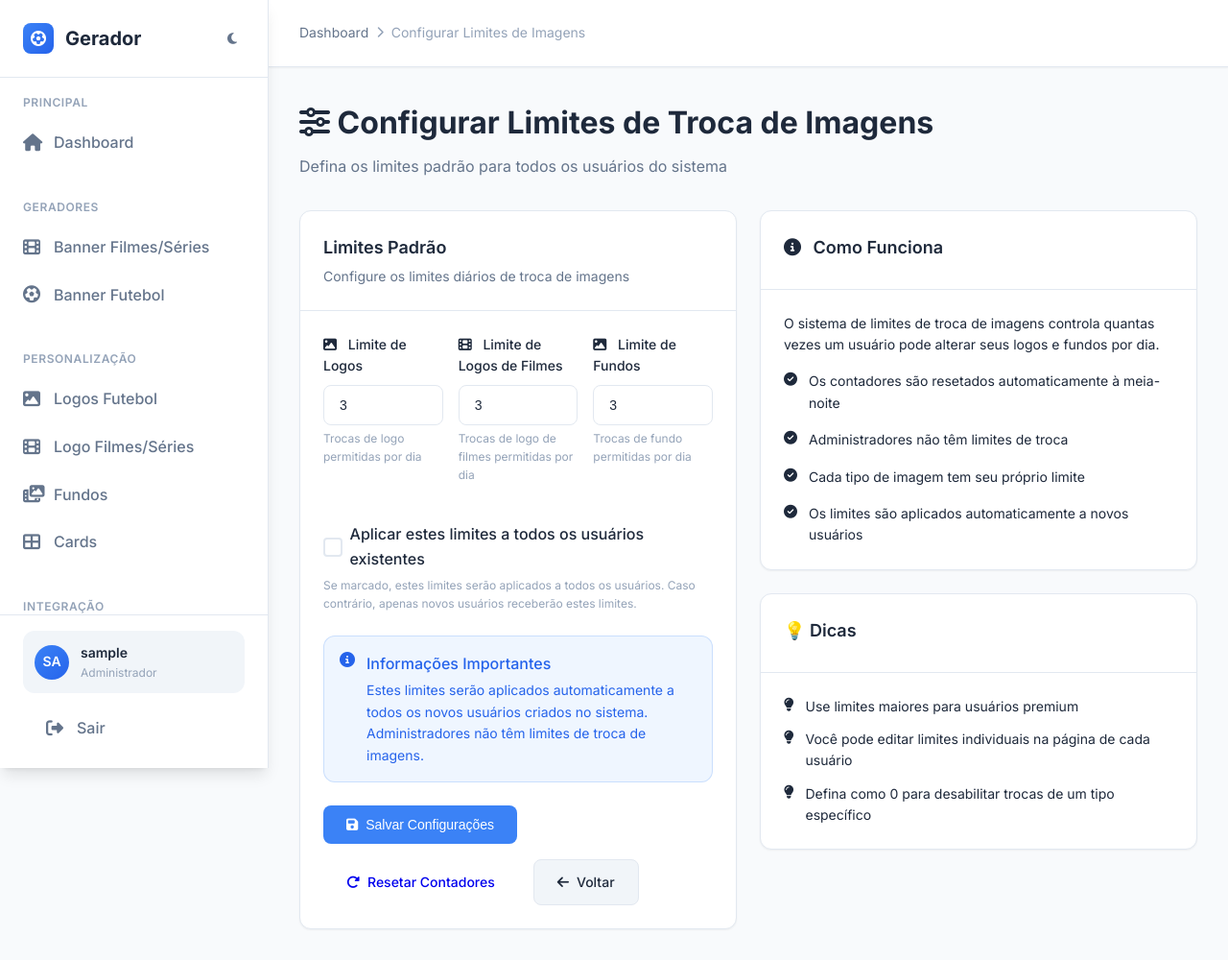
After one commit to juninho877/dragCadast, a PHP site: page /admin/update_all_image_limits.php in a window 1280 px wide. The commit adds this page. Shown: the whole page at 96% size. Run offline with PHP 8.4, Linux system fonts and the light colour scheme; the visitor is signed in with stand-in values (Sample User, id 1); data that the repository does not hold is empty; some libraries are stand-ins or nearby versions.

Commit message:
Implement Image Limits from Admin

```diff
--- a/admin/classes/User.php
+++ b/admin/classes/User.php
@@ -104,6 +104,19 @@ class User {
     // Criar novo usuário
     public function createUser($data) {
         try {
+            // Buscar limites de troca de imagens do admin (ID 1)
+            $stmt = $this->db->prepare("
+                SELECT logo_change_limit, movie_logo_change_limit, background_change_limit
+                FROM usuarios WHERE id = 1
+            ");
+            $stmt->execute();
+            $adminLimits = $stmt->fetch();
+
+            // Definir limites padrão caso não encontre o admin
+            $logoChangeLimit = $adminLimits ? $adminLimits['logo_change_limit'] : 3;
+            $movieLogoChangeLimit = $adminLimits ? $adminLimits['movie_logo_change_limit'] : 3;
+            $backgroundChangeLimit = $adminLimits ? $adminLimits['background_change_limit'] : 3;
+
             // Verificar se username já existe
             $stmt = $this->db->prepare("SELECT id FROM usuarios WHERE username = ?");
             $stmt->execute([$data['username']]);
@@ -153,8 +166,9 @@ class User {
             }
 
             $stmt = $this->db->prepare("
-                INSERT INTO usuarios (username, password, email, role, status, expires_at, parent_user_id)
-                VALUES (?, ?, ?, ?, ?, ?, ?)
+                INSERT INTO usuarios (username, password, email, role, status, expires_at, parent_user_id,
+                                     logo_change_limit, movie_logo_change_limit, background_change_limit)
+                VALUES (?, ?, ?, ?, ?, ?, ?, ?, ?, ?)
             ");
 
             $hashedPassword = password_hash($data['password'], PASSWORD_DEFAULT);
@@ -167,7 +181,10 @@ class User {
                 $data['role'] ?? 'user',
                 $data['status'] ?? 'active',
                 $expiresAt,
-                $parentUserId
+                $parentUserId,
+                $logoChangeLimit,
+                $movieLogoChangeLimit,
+                $backgroundChangeLimit
             ]);
 
             return ['success' => true, 'message' => 'Usuário criado com sucesso'];
--- /dev/null
+++ b/admin/update_all_image_limits.php
@@ -0,0 +1,375 @@
+<?php
+/**
+ * Script para atualizar os limites de troca de imagens para todos os usuários
+ * Pode ser executado manualmente ou via interface de administração
+ */
+
+session_start();
+if (!isset($_SESSION["usuario"]) || $_SESSION["role"] !== 'admin') {
+    header("Location: login.php");
+    exit();
+}
+
+require_once 'classes/User.php';
+
+$user = new User();
+$message = '';
+$messageType = '';
+
+// Buscar limites atuais do admin (ID 1)
+$adminUser = $user->getUserById(1);
+$currentLimits = [
+    'logo' => $adminUser ? $adminUser['logo_change_limit'] : 3,
+    'movie_logo' => $adminUser ? $adminUser['movie_logo_change_limit'] : 3,
+    'background' => $adminUser ? $adminUser['background_change_limit'] : 3
+];
+
+// Processar formulário
+if ($_SERVER['REQUEST_METHOD'] === 'POST') {
+    $logoLimit = isset($_POST['logo_limit']) ? max(0, intval($_POST['logo_limit'])) : 3;
+    $movieLogoLimit = isset($_POST['movie_logo_limit']) ? max(0, intval($_POST['movie_logo_limit'])) : 3;
+    $backgroundLimit = isset($_POST['background_limit']) ? max(0, intval($_POST['background_limit'])) : 3;
+    $applyToAll = isset($_POST['apply_to_all']) && $_POST['apply_to_all'] === 'yes';
+
+    // Atualizar limites do admin (ID 1)
+    $result = $user->updateImageChangeLimits(1, $logoLimit, $movieLogoLimit, $backgroundLimit);
+
+    if ($result['success']) {
+        $message = "Limites do administrador atualizados com sucesso.";
+        $messageType = "success";
+
+        // Se solicitado, aplicar a todos os usuários
+        if ($applyToAll) {
+            $allResult = $user->updateAllImageChangeLimits($logoLimit, $movieLogoLimit, $backgroundLimit);
+
+            if ($allResult['success']) {
+                $message .= " Limites aplicados a todos os usuários ({$allResult['affected_rows']} usuários afetados).";
+            } else {
+                $message .= " Porém houve um erro ao aplicar a todos os usuários: {$allResult['message']}";
+                $messageType = "warning";
+            }
+        }
+
+        // Atualizar limites atuais para exibição
+        $currentLimits = [
+            'logo' => $logoLimit,
+            'movie_logo' => $movieLogoLimit,
+            'background' => $backgroundLimit
+        ];
+    } else {
+        $message = "Erro ao atualizar limites: {$result['message']}";
+        $messageType = "error";
+    }
+}
+
+$pageTitle = "Configurar Limites de Imagens";
+include "includes/header.php";
+?>
+
+<div class="page-header">
+    <h1 class="page-title">
+        <i class="fas fa-sliders-h text-primary-500 mr-3"></i>
+        Configurar Limites de Troca de Imagens
+    </h1>
+    <p class="page-subtitle">Defina os limites padrão para todos os usuários do sistema</p>
+</div>
+
+<div class="grid grid-cols-1 md:grid-cols-2 gap-6">
+    <!-- Formulário de Configuração -->
+    <div class="lg:col-span-2">
+        <div class="card">
+            <div class="card-header">
+                <h3 class="card-title">Limites Padrão</h3>
+                <p class="card-subtitle">Configure os limites diários de troca de imagens</p>
+            </div>
+            <div class="card-body">
+                <?php if ($message): ?>
+                    <div class="alert alert-<?php echo $messageType; ?> mb-6">
+                        <i class="fas fa-<?php echo $messageType === 'success' ? 'check-circle' : ($messageType === 'warning' ? 'exclamation-triangle' : 'times-circle'); ?>"></i>
+                        <?php echo $message; ?>
+                    </div>
+                <?php endif; ?>
+
+                <form method="POST" action="">
+                    <div class="grid grid-cols-1 md:grid-cols-3 gap-4">
+                        <div class="form-group">
+                            <label for="logo_limit" class="form-label">
+                                <i class="fas fa-image mr-2"></i>
+                                Limite de Logos
+                            </label>
+                            <input type="number" id="logo_limit" name="logo_limit" class="form-input"
+                                   value="<?php echo $currentLimits['logo']; ?>" min="0" required>
+                            <p class="text-xs text-muted mt-1">Trocas de logo permitidas por dia</p>
+                        </div>
+
+                        <div class="form-group">
+                            <label for="movie_logo_limit" class="form-label">
+                                <i class="fas fa-film mr-2"></i>
+                                Limite de Logos de Filmes
+                            </label>
+                            <input type="number" id="movie_logo_limit" name="movie_logo_limit" class="form-input"
+                                   value="<?php echo $currentLimits['movie_logo']; ?>" min="0" required>
+                            <p class="text-xs text-muted mt-1">Trocas de logo de filmes permitidas por dia</p>
+                        </div>
+
+                        <div class="form-group">
+                            <label for="background_limit" class="form-label">
+                                <i class="fas fa-image mr-2"></i>
+                                Limite de Fundos
+                            </label>
+                            <input type="number" id="background_limit" name="background_limit" class="form-input"
+                                   value="<?php echo $currentLimits['background']; ?>" min="0" required>
+                            <p class="text-xs text-muted mt-1">Trocas de fundo permitidas por dia</p>
+                        </div>
+                    </div>
+
+                    <div class="form-group mt-4">
+                        <div class="flex items-center">
+                            <input type="checkbox" id="apply_to_all" name="apply_to_all" value="yes" class="form-checkbox">
+                            <label for="apply_to_all" class="ml-2 font-medium">
+                                Aplicar estes limites a todos os usuários existentes
+                            </label>
+                        </div>
+                        <p class="text-xs text-muted mt-1">
+                            Se marcado, estes limites serão aplicados a todos os usuários. Caso contrário, apenas novos usuários receberão estes limites.
+                        </p>
+                    </div>
+
+                    <div class="alert alert-info mt-4">
+                        <i class="fas fa-info-circle"></i>
+                        <div>
+                            <p class="font-medium">Informações Importantes</p>
+                            <p class="text-sm mt-1">
+                                Estes limites serão aplicados automaticamente a todos os novos usuários criados no sistema.
+                                Administradores não têm limites de troca de imagens.
+                            </p>
+                        </div>
+                    </div>
+
+                    <div class="form-actions">
+                        <button type="submit" class="btn btn-primary">
+                            <i class="fas fa-save"></i>
+                            Salvar Configurações
+                        </button>
+
+                        <a href="reset_image_limits.php" class="btn btn-warning" onclick="return confirm('Tem certeza que deseja resetar todos os contadores de troca de imagens?');">
+                            <i class="fas fa-redo-alt"></i>
+                            Resetar Contadores
+                        </a>
+
+                        <a href="index.php" class="btn btn-secondary">
+                            <i class="fas fa-arrow-left"></i>
+                            Voltar
+                        </a>
+                    </div>
+                </form>
+            </div>
+        </div>
+    </div>
+
+    <!-- Painel de Informações -->
+    <div class="space-y-6">
+        <!-- Explicação -->
+        <div class="card">
+            <div class="card-header">
+                <h3 class="card-title">
+                    <i class="fas fa-info-circle text-primary-500 mr-2"></i>
+                    Como Funciona
+                </h3>
+            </div>
+            <div class="card-body">
+                <div class="space-y-4 text-sm">
+                    <p>
+                        O sistema de limites de troca de imagens controla quantas vezes um usuário pode alterar seus logos e fundos por dia.
+                    </p>
+
+                    <div class="feature-item">
+                        <i class="fas fa-check-circle text-success-500"></i>
+                        <p>Os contadores são resetados automaticamente à meia-noite</p>
+                    </div>
+
+                    <div class="feature-item">
+                        <i class="fas fa-check-circle text-success-500"></i>
+                        <p>Administradores não têm limites de troca</p>
+                    </div>
+
+                    <div class="feature-item">
+                        <i class="fas fa-check-circle text-success-500"></i>
+                        <p>Cada tipo de imagem tem seu próprio limite</p>
+                    </div>
+
+                    <div class="feature-item">
+                        <i class="fas fa-check-circle text-success-500"></i>
+                        <p>Os limites são aplicados automaticamente a novos usuários</p>
+                    </div>
+                </div>
+            </div>
+        </div>
+
+        <!-- Dicas -->
+        <div class="card">
+            <div class="card-header">
+                <h3 class="card-title">💡 Dicas</h3>
+            </div>
+            <div class="card-body">
+                <div class="space-y-3 text-sm">
+                    <div class="tip-item">
+                        <i class="fas fa-lightbulb text-warning-500"></i>
+                        <p>Use limites maiores para usuários premium</p>
+                    </div>
+                    <div class="tip-item">
+                        <i class="fas fa-lightbulb text-warning-500"></i>
+                        <p>Você pode editar limites individuais na página de cada usuário</p>
+                    </div>
+                    <div class="tip-item">
+                        <i class="fas fa-lightbulb text-warning-500"></i>
+                        <p>Defina como 0 para desabilitar trocas de um tipo específico</p>
+                    </div>
+                </div>
+            </div>
+        </div>
+    </div>
+</div>
+
+<style>
+    .alert {
+        padding: 1rem;
+        border-radius: 12px;
+        display: flex;
+        align-items: flex-start;
+        gap: 0.75rem;
+    }
+
+    .alert-success {
+        background: var(--success-50);
+        color: var(--success-600);
+        border: 1px solid rgba(34, 197, 94, 0.2);
+    }
+
+    .alert-error {
+        background: var(--danger-50);
+        color: var(--danger-600);
+        border: 1px solid rgba(239, 68, 68, 0.2);
+    }
+
+    .alert-warning {
+        background: var(--warning-50);
+        color: var(--warning-600);
+        border: 1px solid rgba(245, 158, 11, 0.2);
+    }
+
+    .alert-info {
+        background: var(--primary-50);
+        color: var(--primary-600);
+        border: 1px solid rgba(59, 130, 246, 0.2);
+    }
+
+    .form-actions {
+        display: flex;
+        gap: 1rem;
+        margin-top: 1.5rem;
+        flex-wrap: wrap;
+    }
+
+    .feature-item, .tip-item {
+        display: flex;
+        align-items: flex-start;
+        gap: 0.75rem;
+    }
+
+    .feature-item i, .tip-item i {
+        margin-top: 0.125rem;
+        flex-shrink: 0;
+    }
+
+    .form-checkbox {
+        width: 1.25rem;
+        height: 1.25rem;
+        border-radius: 0.25rem;
+        border: 2px solid var(--border-color);
+        appearance: none;
+        -webkit-appearance: none;
+        -moz-appearance: none;
+        background-color: var(--bg-primary);
+        cursor: pointer;
+        position: relative;
+        transition: var(--transition);
+    }
+
+    .form-checkbox:checked {
+        background-color: var(--primary-500);
+        border-color: var(--primary-500);
+    }
+
+    .form-checkbox:checked::after {
+        content: '';
+        position: absolute;
+        top: 50%;
+        left: 50%;
+        transform: translate(-50%, -50%) rotate(45deg);
+        width: 0.25rem;
+        height: 0.5rem;
+        border: solid white;
+        border-width: 0 2px 2px 0;
+    }
+
+    .form-checkbox:focus {
+        outline: none;
+        box-shadow: 0 0 0 3px rgba(59, 130, 246, 0.3);
+    }
+
+    .ml-2 {
+        margin-left: 0.5rem;
+    }
+
+    .mt-1 {
+        margin-top: 0.25rem;
+    }
+
+    .mt-4 {
+        margin-top: 1rem;
+    }
+
+    .mb-6 {
+        margin-bottom: 1.5rem;
+    }
+
+    .mr-2 {
+        margin-right: 0.5rem;
+    }
+
+    .space-y-3 > * + * {
+        margin-top: 0.75rem;
+    }
+
+    .space-y-4 > * + * {
+        margin-top: 1rem;
+    }
+
+    .space-y-6 > * + * {
+        margin-top: 1.5rem;
+    }
+
+    /* Dark theme adjustments */
+    [data-theme="dark"] .alert-success {
+        background: rgba(34, 197, 94, 0.1);
+        color: var(--success-400);
+    }
+
+    [data-theme="dark"] .alert-error {
+        background: rgba(239, 68, 68, 0.1);
+        color: var(--danger-400);
+    }
+
+    [data-theme="dark"] .alert-warning {
+        background: rgba(245, 158, 11, 0.1);
+        color: var(--warning-400);
+    }
+
+    [data-theme="dark"] .alert-info {
+        background: rgba(59, 130, 246, 0.1);
+        color: var(--primary-400);
+    }
+</style>
+
+<?php include "includes/footer.php"; ?>
```
Also changed, not shown: admin/add_user.php (+10 -1 lines), admin/card.php (+121 -0 lines), admin/master_add_user.php (+12 -2 lines), admin/reset_image_limits.php (added, +51 -0 lines), admin/user_management.php (+13 -1 lines).
